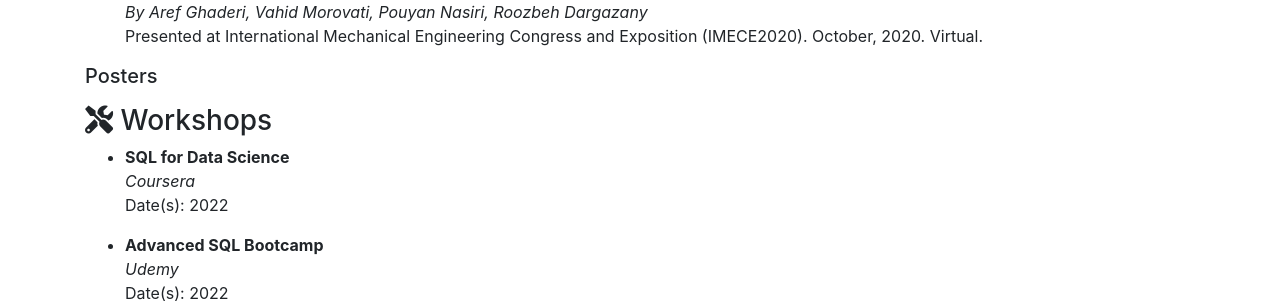
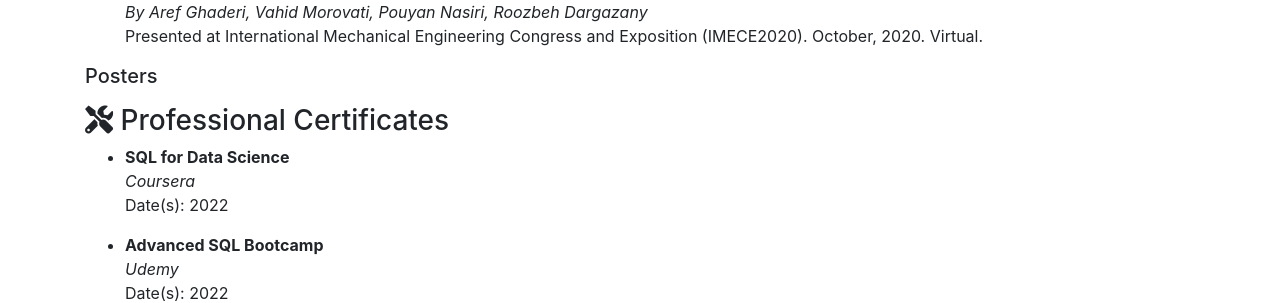
Before and after one commit to A-Ghaderi/Webpage, a Jekyll site: the page built from _pages/cv.md, in a window 1280 px wide. Shown: the part 1013-1316 px from the top of the page. Built offline with Jekyll 4.4.1, drawn with Linux system fonts in a browser that asks for light colours; nearby versions of some CDN libraries.

Commit message:
Update cv.html

```diff
--- a/_layouts/cv.html
+++ b/_layouts/cv.html
@@ -110,7 +110,7 @@ layout: default
   <!-- Category - workshops -->
   <div class="row" id="cv-workshops">
       <div class="col">
-        <h3>{{ site.data.icons.cv_workshop_icon }} Workshops</h3>
+        <h3>{{ site.data.icons.cv_workshop_icon }} Professional Certificates</h3>
         <ul>
           {% for workshop in site.data.cv_workshops %}
           <li><p>
```
